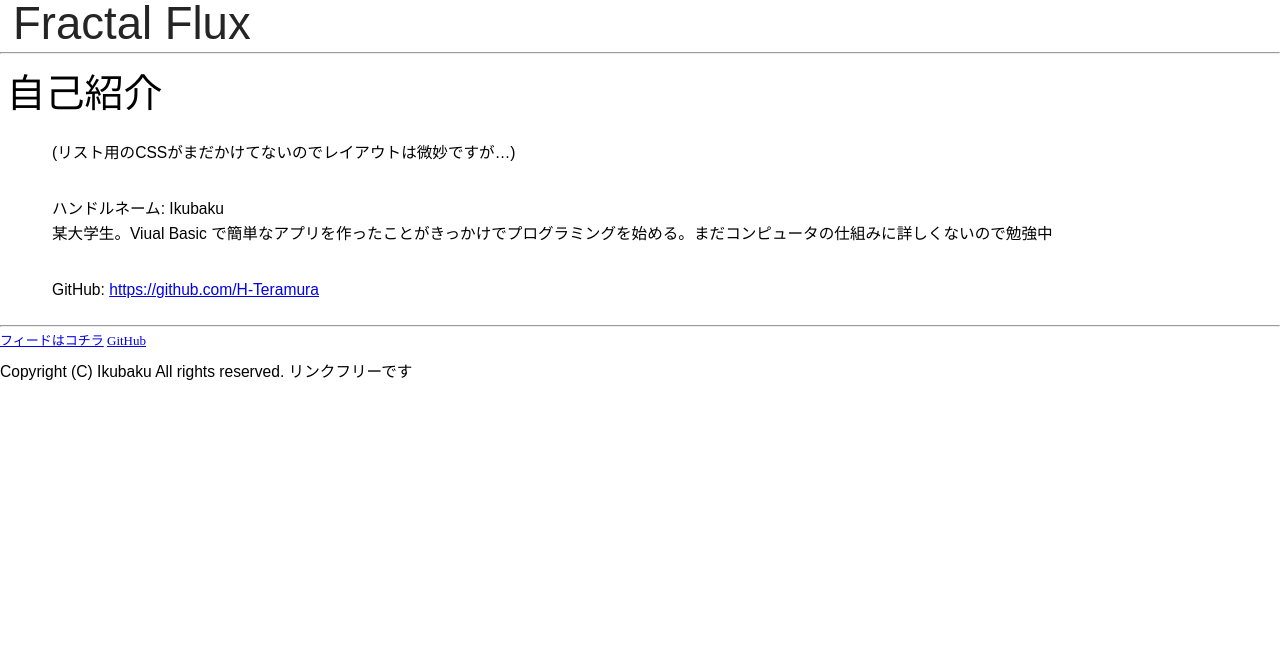
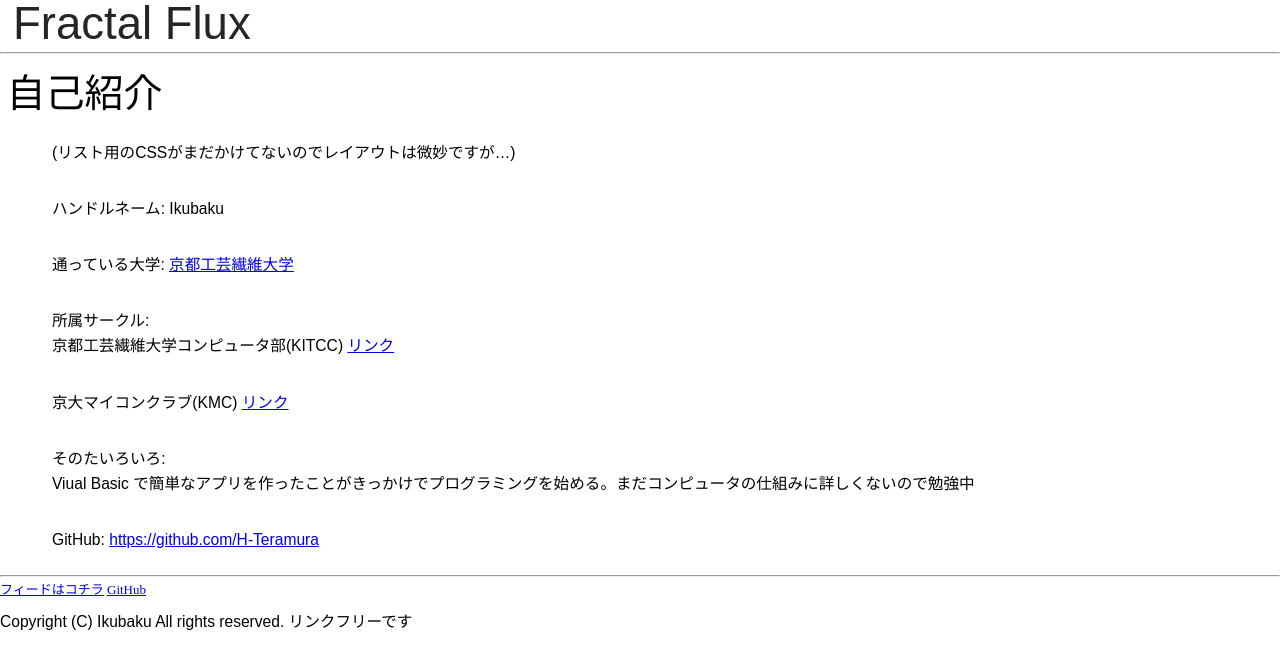
Before and after one commit to H-Teramura/H-Teramura.github.io, a Jekyll site: the page built from about.md, in a window 1280 px wide. Shown: the top 669 px of the page. Built offline with Jekyll 4.4.1, drawn with Linux system fonts in a browser that asks for light colours.

Commit message:
自己紹介の更新

```diff
--- a/about.md
+++ b/about.md
@@ -5,6 +5,15 @@ title: 自己紹介
 (リスト用のCSSがまだかけてないのでレイアウトは微妙ですが...)
 
 ハンドルネーム: Ikubaku
-某大学生。Viual Basic で簡単なアプリを作ったことがきっかけでプログラミングを始める。まだコンピュータの仕組みに詳しくないので勉強中
+
+通っている大学: [京都工芸繊維大学](https://www.kit.ac.jp/ "京都工芸繊維大学")
+
+所属サークル:
+京都工芸繊維大学コンピュータ部(KITCC) [リンク](http://www.kitcc.org/ "KITCC")
+
+京大マイコンクラブ(KMC) [リンク](https://www.kmc.gr.jp/ "KMC")
+
+そのたいろいろ:
+Viual Basic で簡単なアプリを作ったことがきっかけでプログラミングを始める。まだコンピュータの仕組みに詳しくないので勉強中
 
 GitHub: <https://github.com/H-Teramura>
```
